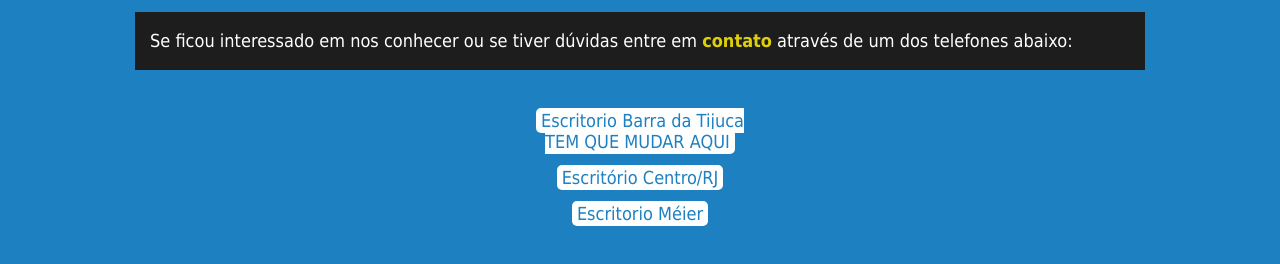
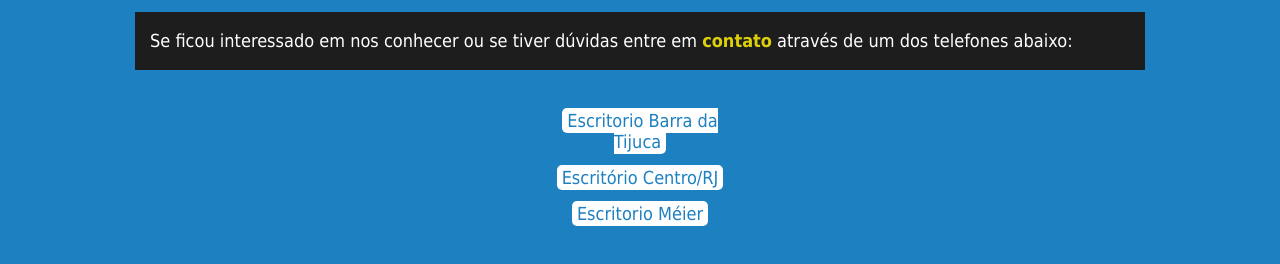
Before and after one commit to andhreDev/andhredev.github.io, a plain HTML site: page Imobiliaria-Santos/index.html in a window 1280 px wide. Shown: the part 2671-2935 px from the top of the page. Drawn offline with Linux system fonts and the light colour scheme.

```diff
--- a/Imobiliaria-Santos/index.html
+++ b/Imobiliaria-Santos/index.html
@@ -56,7 +56,7 @@
             <iframe src="https://www.google.com/maps/embed?pb=!1m14!1m8!1m3!1d29384.93354643463!2d-43.360893!3d-22.982736!3m2!1i1024!2i768!4f13.1!3m3!1m2!1s0x9bda336f3c161d%3A0xea94d991ad27878c!2sAv.%20Ayrton%20Senna%2C%203000%20-%20Barra%20da%20Tijuca%2C%20Rio%20de%20Janeiro%20-%20RJ%2C%2022775-003!5e0!3m2!1spt-BR!2sbr!4v1758072209932!5m2!1spt-BR!2sbr" width="600" height="450" style="border:0;" allowfullscreen="" loading="lazy" referrerpolicy="no-referrer-when-downgrade"></iframe>
             <p>Se ficou interessado em nos conhecer ou se tiver dúvidas entre em <span class="texto-amarelo">contato</span>  através de um dos telefones abaixo:</p>
             <ul>
-                <li><a href="mailto:officebarra@email.com">Escritorio Barra da Tijuca TEM QUE MUDAR AQUI</a></li>
+                <li><a href="mailto:officebarra@email.com">Escritorio Barra da Tijuca</a></li>
                 <li><a href="mailto:officecentro@email.com">Escritório Centro/RJ</a></li>
                 <li><a href="mailto:officemeier@email.com">Escritorio Méier</a></li>
             </ul>
```
